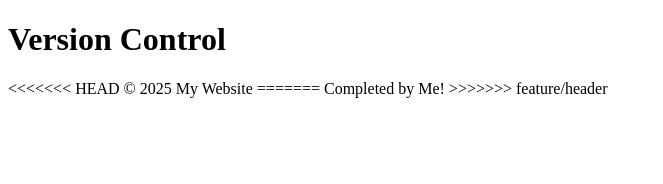
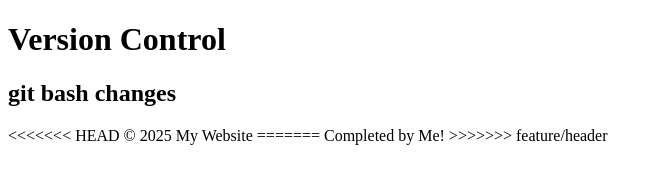
Before and after one commit to Bubbles5555/version-control-simulation-Jamie-Summerow, a plain HTML site: page index.html in a window 1280 px wide. Shown: the whole page, without its empty margins (0-663 px from the left). Drawn offline with Linux system fonts and the light colour scheme.

Commit message:
Update index.html
added h2

```diff
--- a/index.html
+++ b/index.html
@@ -9,6 +9,7 @@
     <h1>
         Version Control
     </h1>
+    <h2>git bash changes </h2>
 </body>
 <footer>
 <<<<<<< HEAD
```
